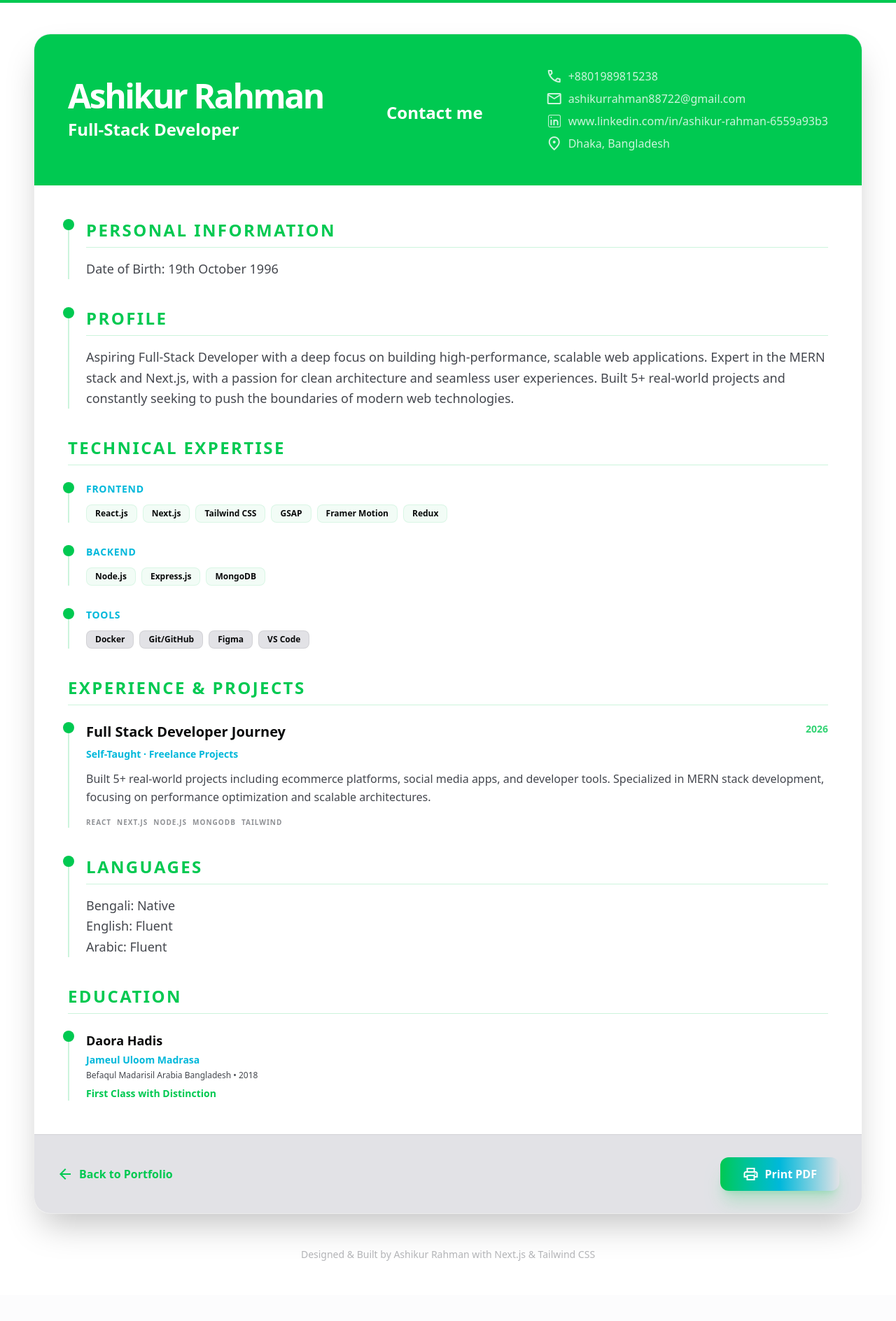
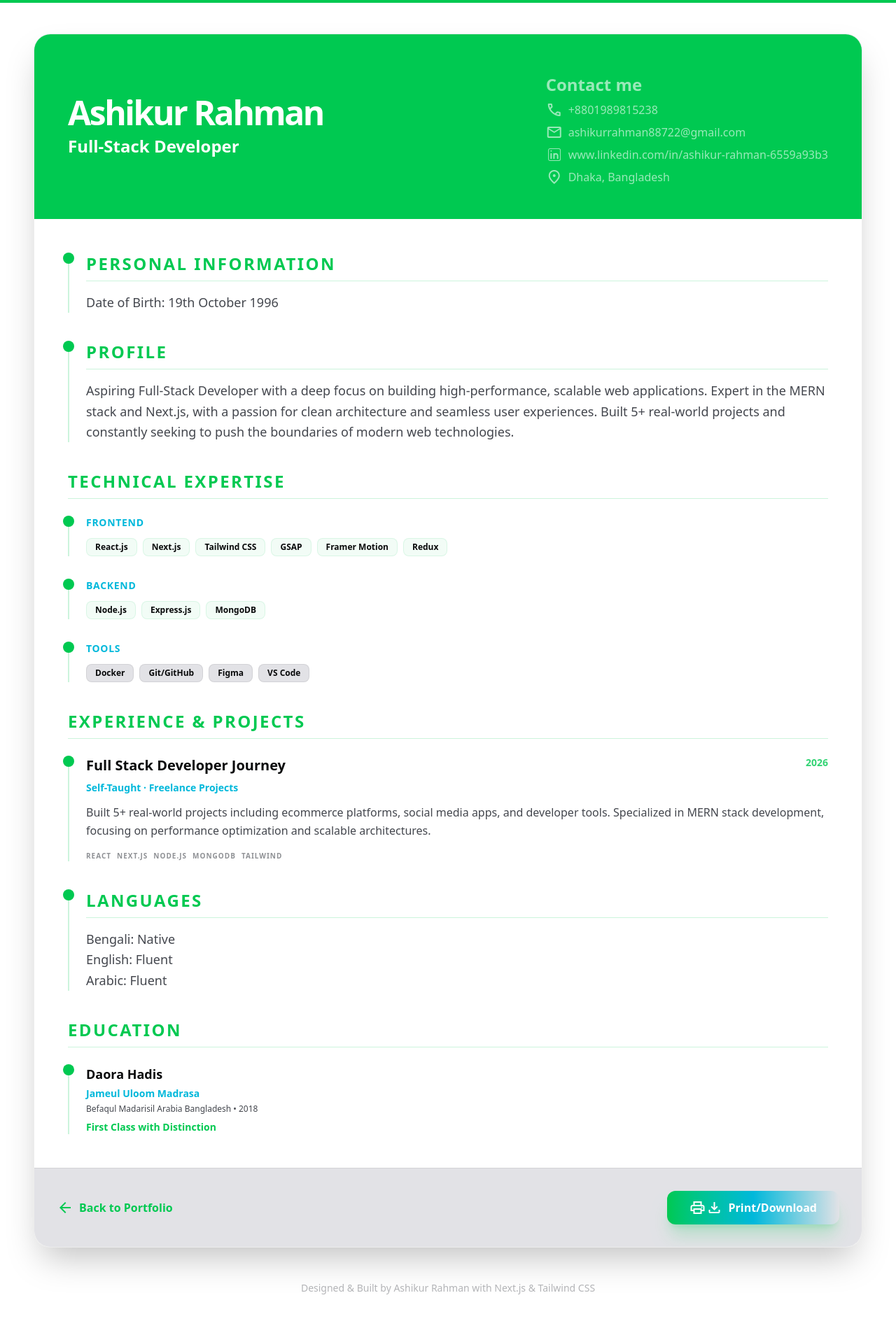
Before and after one commit to Ashikurrahman-dev-web/Portfolio, a Next.js app: page /resume in a window 1280 px wide. Shown: the top 1888 px of the page at 70% size. Before the commit the page ends 1851 px from the top, so only its background shows below. Built offline with nearby package versions, Linux system fonts and the light colour scheme.

Commit message:
button change

```diff
--- a/src/app/resume/page.jsx
+++ b/src/app/resume/page.jsx
@@ -77,9 +77,9 @@ const ResumePage = () => {
               {data.title}
             </motion.p>
           </div>
-          <h1 className="text-2xl font-bold mt-2">Contact me</h1>
-          <div className="flex flex-col gap-2 text-sm sm:text-base opacity-80 font-medium">
 
+          <div className="flex flex-col gap-2 text-sm sm:text-base opacity-60 font-medium">
+            <h1 className="text-2xl font-bold mt-2">Contact me</h1>
             <span className="flex items-center gap-2">
               <span className="material-symbols-outlined text-sm">phone</span>
               {data.contact.phone}
@@ -291,8 +291,8 @@ const ResumePage = () => {
             onClick={handlePrint}
             className="bg-gradient-to-r from-green-500 via-cyan-500 text-white px-8 py-3 rounded-xl font-bold shadow-xl shadow-green-500/20 hover:scale-105 transition-all flex items-center gap-2"
           >
-            <span className="material-symbols-outlined">print</span>
-            Print PDF
+            <span className="material-symbols-outlined">print<span>download</span></span>
+            Print/Download
           </button>
         </div>
       </div>
```
